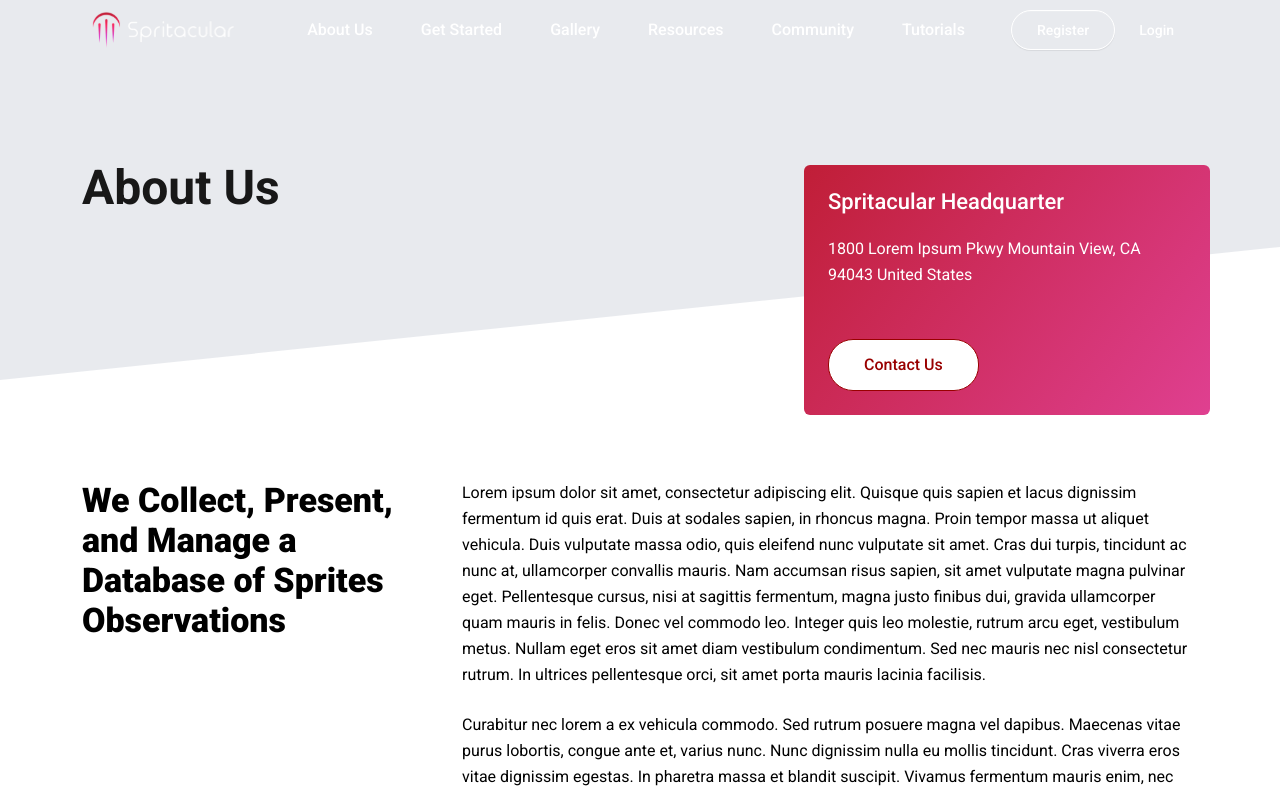
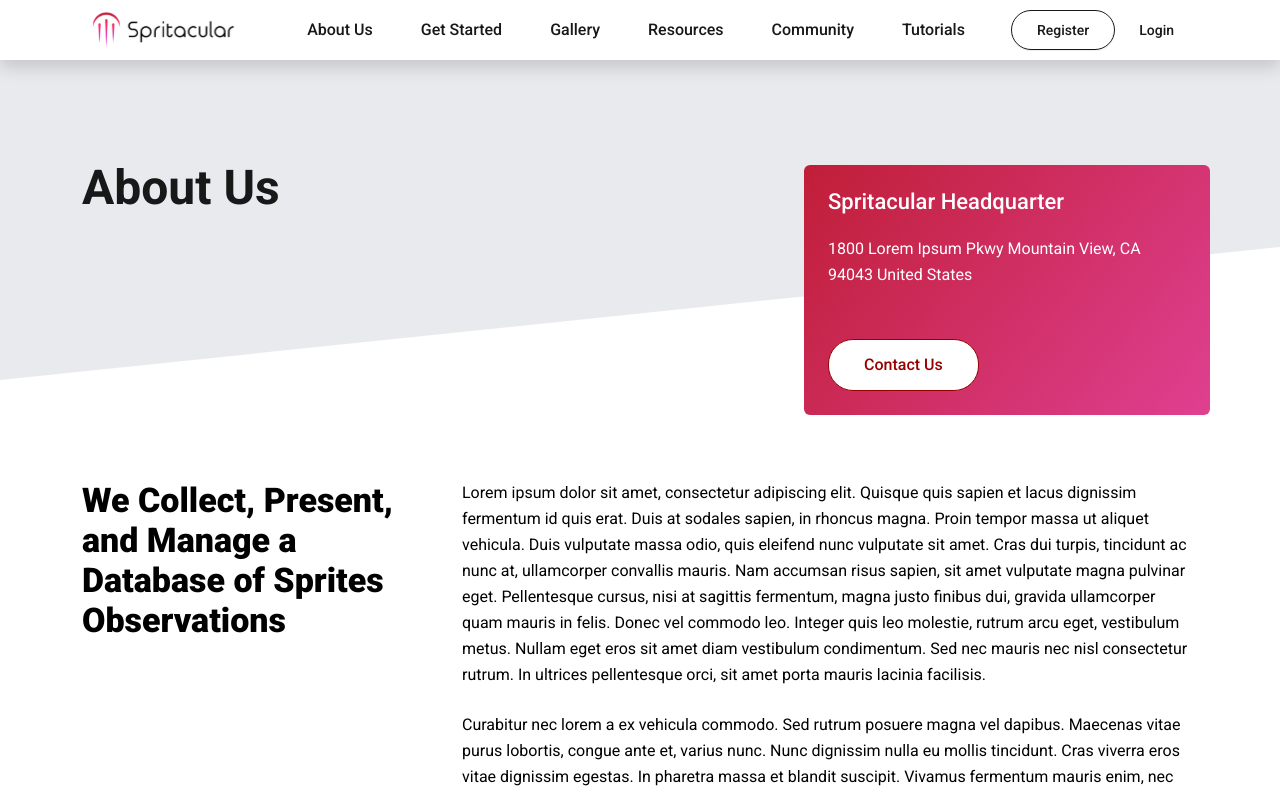
Before and after one commit to EnsembleGovServices/spritacular-frontend, a React (Create React App) app: page /about in a window 1280 px wide. Shown: the top 794 px of the page. Built offline with nearby package versions, Linux system fonts and the light colour scheme.

Commit message:
Login & app is updated with Auth Data

```diff
--- a/src/App.js
+++ b/src/App.js
@@ -4,16 +4,22 @@ import "./assets/scss/styles/style.scss";
 import routesList from "./routes/MainRoute";
 import Master from "./Layouts/Master";
 import Error from "./pages/Error";
-
+import {useContext, useEffect, useState} from "react";
+import AuthContext from "./context/AuthProvider";
 
 const App = () => {
+    const { setAuth } = useContext(AuthContext);
+    const [user, setUser] = useState();
+    // console.group('BASE URLs for the APP');
+    //     console.log('API '+ process.env.REACT_APP_API_URL);
+    //     console.log('TOKEN '+ process.env.REACT_APP_API_TOKEN_URL);
+    //     console.log('REGISTER '+ process.env.REACT_APP_API_REGISTER_URL);
+    //     console.log('BASE '+ process.env.REACT_APP_BASE_URL);
+    // console.groupEnd();
 
-    console.group('BASE URLs for the APP');
-        console.log('API '+ process.env.REACT_APP_API_URL);
-        console.log('TOKEN '+ process.env.REACT_APP_API_TOKEN_URL);
-        console.log('REGISTER '+ process.env.REACT_APP_API_REGISTER_URL);
-        console.log('BASE '+ process.env.REACT_APP_BASE_URL);
-    console.groupEnd();
+    useEffect(() => {
+        setUser(setAuth);
+    }, [user, setAuth])
 
     return(
         <Routes>
--- a/src/assets/scss/component/header.scss
+++ b/src/assets/scss/component/header.scss
@@ -123,7 +123,7 @@
       }
     }
   }
-  &.bg-color-menu {
+  &.bg-color-menu, &.bg-not-home {
     background-color: $white;
     @include box-shadow($box-shadow);
     .on-scroll-logo {
--- a/src/components/common/Header.jsx
+++ b/src/components/common/Header.jsx
@@ -6,17 +6,24 @@ import {
   NavbarToggler,
   NavItem
 } from "reactstrap";
-import { useEffect, useState } from "react";
+import {useEffect, useState} from "react";
 import Images from "../../static/images";
 import LoginPopup from "../popup/LoginPopup";
 import RegisterPopup from "../popup/RegisterPopup";
 import routesList from "../../routes/MainRoute";
 import '../../assets/scss/component/header.scss';
-import {Link} from "react-router-dom";
-
-const Header = () => {
+import {Link, useLocation} from "react-router-dom";
+import useAuth from "../../hooks/useAuth";
+const Header = (props) => {
+  const { auth } = useAuth();
+  const [isLoginModal, setIsLoginModal] = useState(false);
+  const [isRegisterModal, setIsRegisterModal] = useState(false);
+  const [showMenu, setShowMenu] = useState(false);
+  const location = useLocation();
+  const homeUrl = location.pathname === '/';
 
   useEffect(() => {
+
     document.addEventListener("scroll", () => {
       let scroll = window.pageYOffset || document.documentElement.scrollTop,
           navbarEl = document.querySelector(".custome-header");
@@ -29,10 +36,6 @@ const Header = () => {
     });
   }, []);
 
-  const [isLoginModal, setIsLoginModal] = useState(false);
-  const [isRegisterModal, setIsRegisterModal] = useState(false);
-  const [showMenu, setShowMenu] = useState(false);
-
   const handleLoginModal = () => {
     setIsLoginModal(!isLoginModal);
   };
@@ -43,10 +46,12 @@ const Header = () => {
   const menuToggle = () => {
     setShowMenu(!showMenu);
   };
+
+
   return (
       <>
         <div>
-          <Navbar container expand="md" className="custome-header" light>
+          <Navbar container expand="md" className={homeUrl ? 'custome-header' : 'custome-header bg-not-home'} light>
             <Link to="/" className="navbar-brand">
               <img src={Images.Logo} alt="Logo" className="logo" />
               <img src={Images.BlackLogo} alt="Logo" className="on-scroll-logo" />
@@ -81,6 +86,7 @@ const Header = () => {
                 </NavItem>
               </Nav>
             </Collapse>
+            {!auth ? (
                 <div className="right-menu">
                   <Button
                       className="register nav-link"
@@ -95,16 +101,23 @@ const Header = () => {
                     Login
                   </Button>
                 </div>
+            ) : (
+                <h5
+                    className="text-white"
+                >
+                  Hi, {auth?.first_name}
+                </h5>
+            )}
           </Navbar>
         </div>
 
         {isLoginModal && (
-            <LoginPopup open={isLoginModal} handleClose={handleLoginModal} />
+            <LoginPopup open={auth ? false: isLoginModal} handleClose={handleLoginModal} />
         )}
 
         {isRegisterModal && (
             <RegisterPopup
-                open={isRegisterModal}
+                open={auth ? false: isRegisterModal}
                 handleClose={handleRegisterModal}
             />
         )}
--- a/src/components/popup/LoginPopup.jsx
+++ b/src/components/popup/LoginPopup.jsx
@@ -65,13 +65,8 @@ const LoginPopup = (props) => {
         .then((response) => {
           setError('');
           console.log(response);
-          const access = response?.data?.access,
-                refresh = response?.data?.refresh;
           toast.success('Logged in successfully', toastConfig());
-          setAuth({
-            accessToken: access,
-            refreshToken: refresh,
-          })
+          setAuth(response?.data)
           setUser(null);
           navigate(from, { replace: true });
         })
```
Lines whose indentation alone changed are shown as unchanged.
